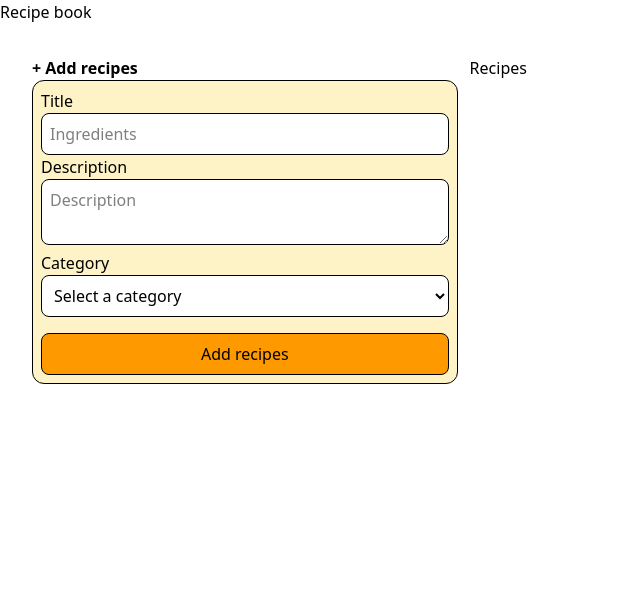
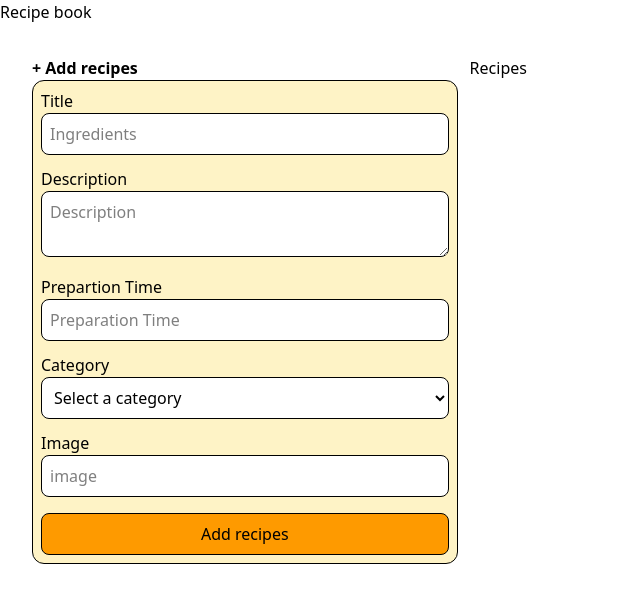
Before and after one commit to Techbandit-001/phase-2-project, a React (Vite) app: page / in a window 1280 px wide. Shown: the top 602 px of the page, without its empty margins (0-640 px from the left). Built offline with nearby package versions, Linux system fonts and the light colour scheme.

Commit message:
listening to events

```diff
--- a/src/App.jsx
+++ b/src/App.jsx
@@ -1,7 +1,6 @@
 import { useState } from 'react'
 import { RecipeForm } from './RecipeForm'
-//import { RecipeForm } from './RecipeForm'
-//import {RecipeForm} from "./RecipeForm"
+
 
 export function App() {
   return (
--- a/src/RecipeForm.jsx
+++ b/src/RecipeForm.jsx
@@ -1,10 +1,38 @@
+import { useState } from 'react'
+
 export function RecipeForm() {
+    const initialData= {
+        image:"",
+        title:"",
+        description:'',
+        preparationTime:"",
+        category:""    }
+    const [form, setForm] = useState(initialData);
+// Dynamically adding an event listener that handles the submission of the form
 
+  const handleSubmit = (e) => {
+    // line 8 is used to ensure that the page doesn't reload on submission
+    e.preventDefault();
+    //
+    console.log("form submitted");
+    console.log(form);
+    // used to reset the form to its intial status
+     setForm(initialData);
+  };
+  const handleChange = (e) => {
+    const { name, value } = e.target;
+      setForm((prev) => ({
+        // to return the form to its previous state which is empty values
+      ...prev,
+      [name]: value,
+    }));
+  };
 
     return (
       <div>
-      <form className="border p-2 rounded-xl w-full bg-amber-100"
-      action="">
+      <form className="border p-2 rounded-xl w-full bg-amber-100 space-y-3"
+      action="" onSubmit={handleSubmit}>
+
         <div>
         <label htmlFor="title">Title</label>
         <input
@@ -12,25 +40,46 @@ export function RecipeForm() {
         className='border p-2 bg-white w-full rounded-lg'
          type="text"
          placeholder="Ingredients"
+         name="title"
+         value={form.title}
+         onChange={handleChange}
          required />
          </div>
+
          <div>
             <label htmlFor="description">Description</label>
         <textarea
         className='border p-2 bg-white w-full rounded-lg'
-         name=""
+         name="description"
          placeholder="Description"
-          id="description">
+          id="description"
+          value={form.description}
+          onChange={handleChange}
+          >
           </textarea>
           </div>
+           <div>
+            <label htmlFor="preparation time">Prepartion Time</label>
+            <input
+            placeholder='Preparation Time'
+            id='preparationTime'
+            name='preparationTime'
+            type="text"
+            className="border p-2 bg-white w-full rounded-lg"
+            value={form.preparationTime}
+            onChange={handleChange}
+            />
+          </div>
+
          <div>
             <label htmlFor="category">Category</label>
             <select
-             name="Category"
+             name="category"
              id="category"
              placeholder='Category'
              className="border p-2 bg-white w-full rounded-lg"
-
+             value={form.category}
+             onChange={handleChange}
              >
                 <option value =''>Select a category</option>
                 <option value ='breakfast'>Breakfast</option>
@@ -39,6 +88,20 @@ export function RecipeForm() {
                 <option value ='dinner'>Dinner</option>
              </select>
         </div>
+
+        <div>
+        <label htmlFor="image">Image</label>
+        <input
+        id="image"
+        className='border p-2 bg-white w-full rounded-lg'
+         type="text"
+         placeholder="image"
+         name='image'
+         value={form.image}
+         onChange={handleChange}
+         />
+         </div>
+
         <div className="mt-4">
             <button className="border rounded-lg w-full p-2 bg-amber-500 hover:bg-gray-600">Add recipes</button>
         </div>
```
